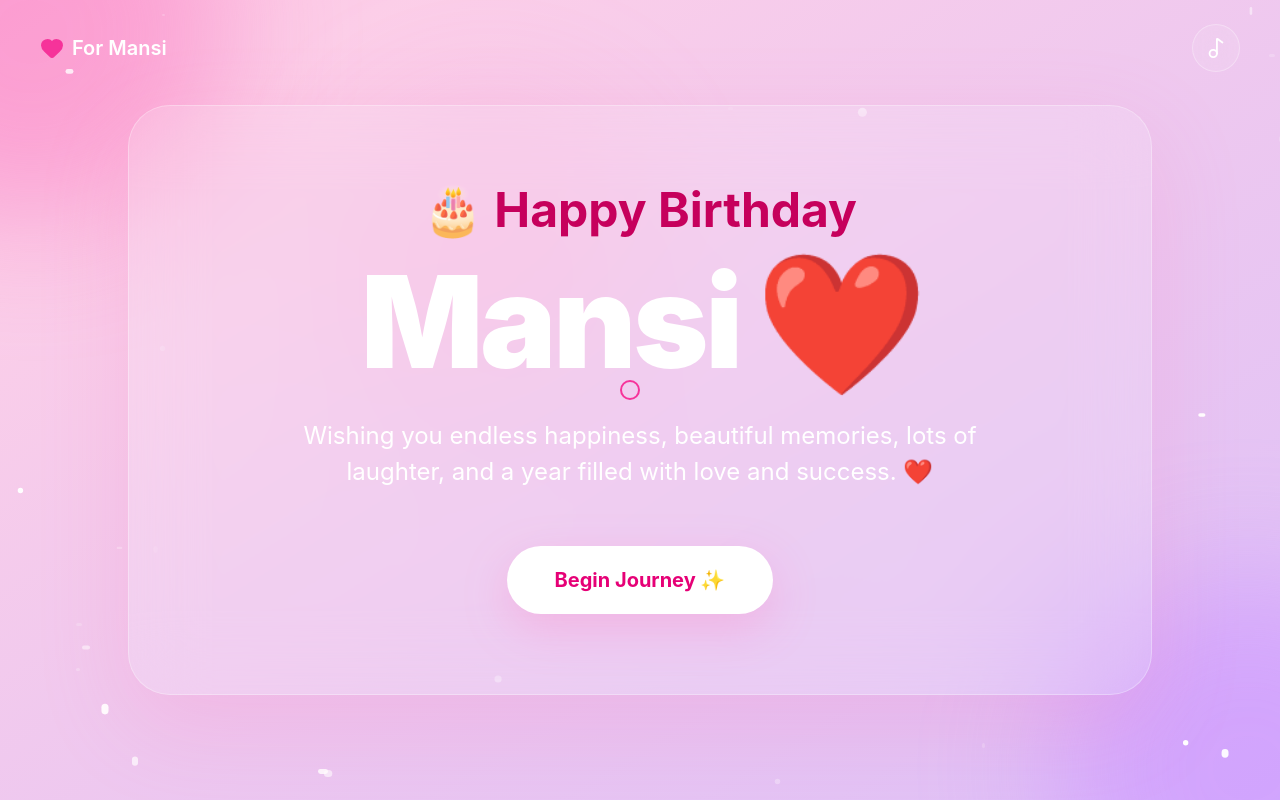
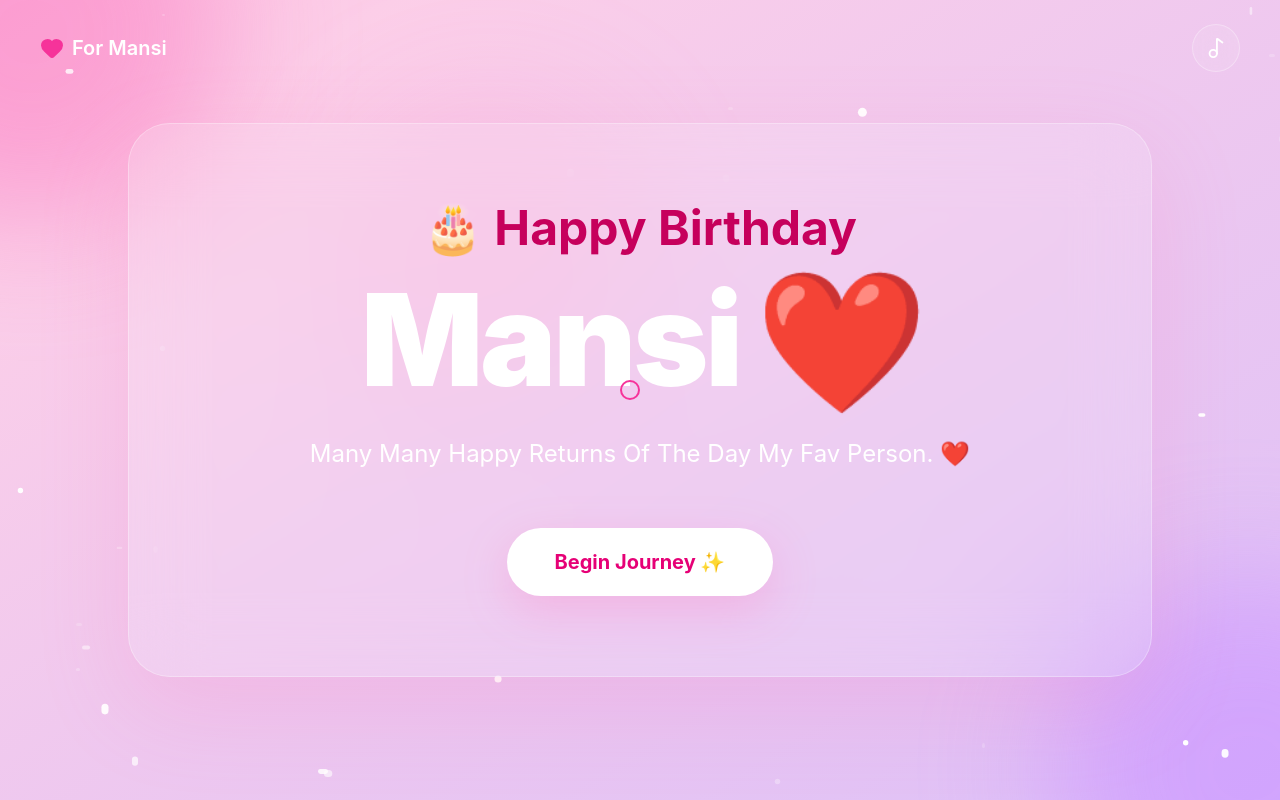
Before and after one commit to krupenshingala/birthday-premium, a React (Vite) app: page / in a window 1280 px wide. Shown: the top 800 px of the page. Built offline with nearby package versions, Linux system fonts and the light colour scheme.

Commit message:
Update Hero section

```diff
--- a/src/Hero/HeroContent.jsx
+++ b/src/Hero/HeroContent.jsx
@@ -104,8 +104,7 @@ export default function HeroContent() {
         leading-9
       "
       >
-        Wishing you endless happiness, beautiful memories, lots of laughter,
-        and a year filled with love and success. ❤️
+        Many Many Happy Returns Of The Day My Fav Person. ❤️
       </motion.p>
 
       {/* Button */}
```
